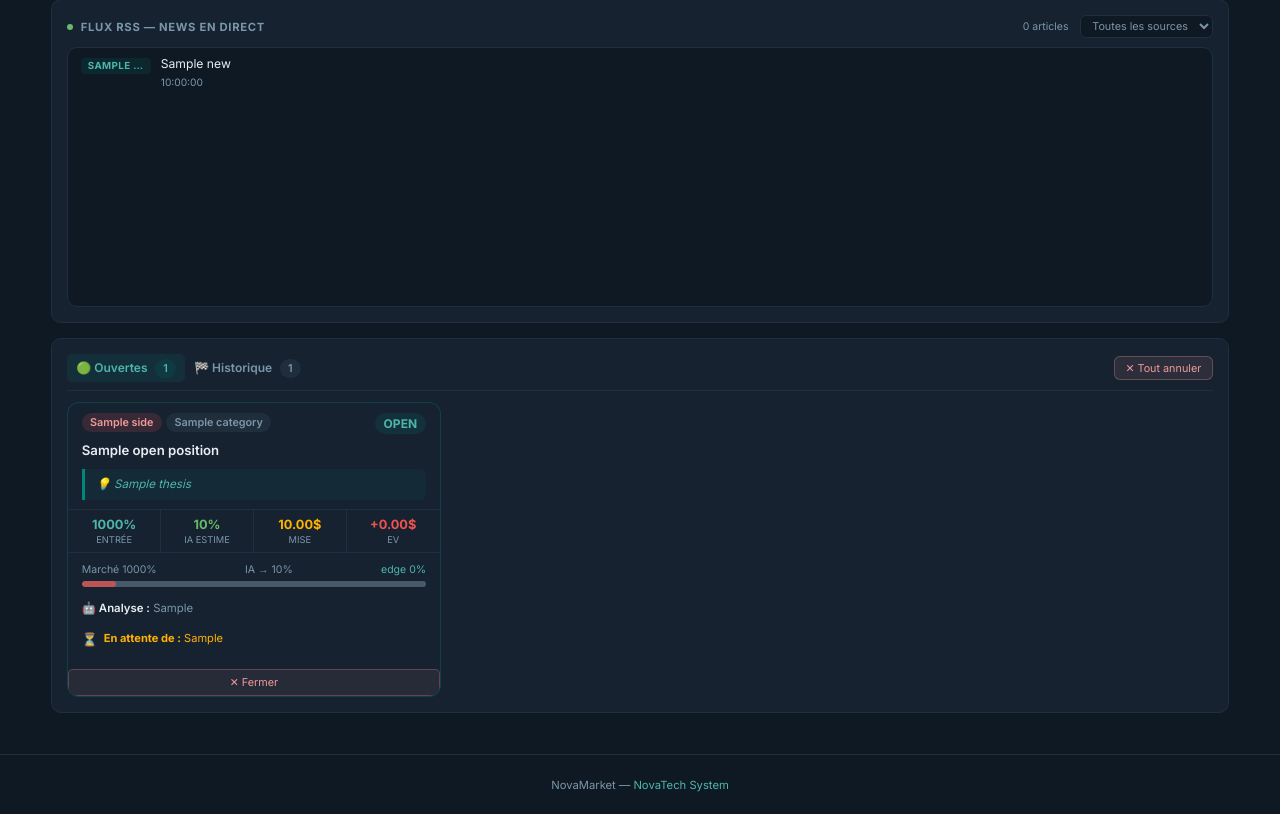
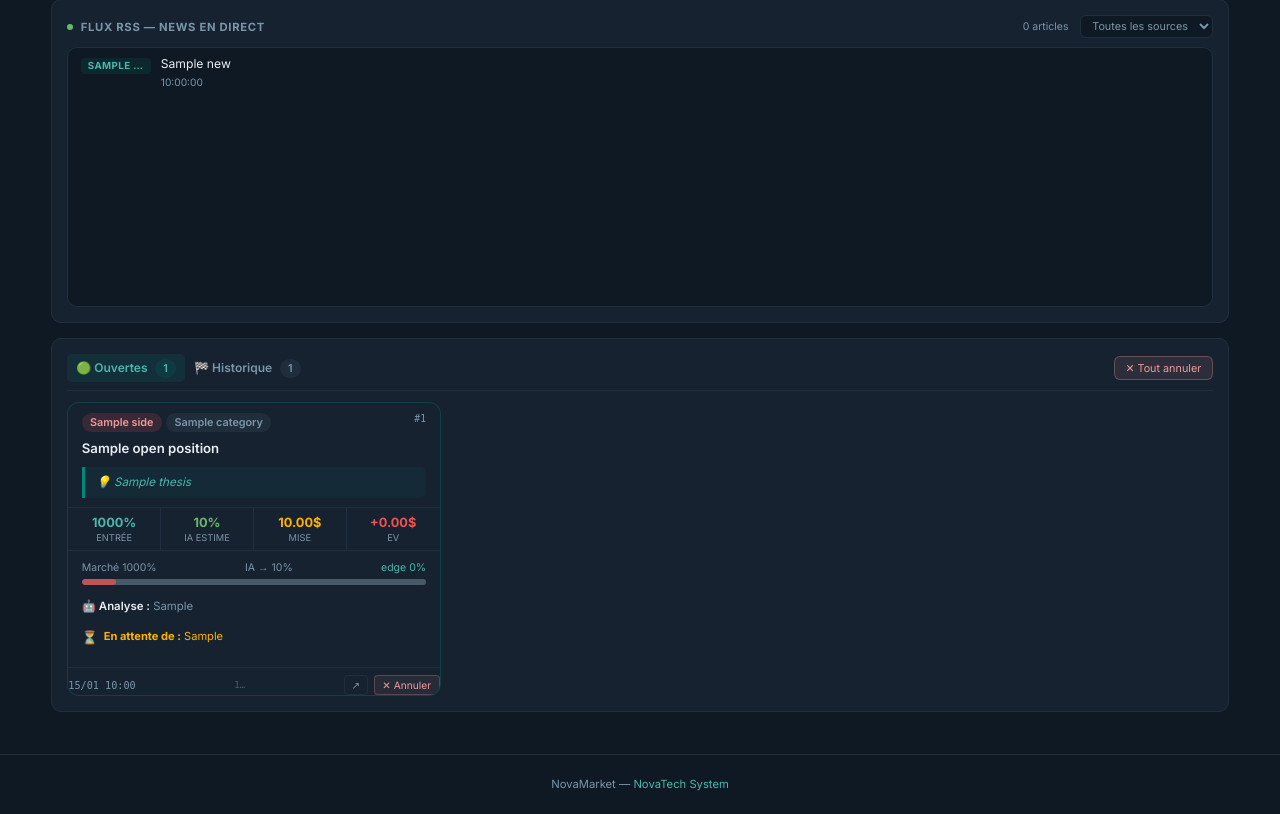
Before and after one commit to qrDOTtech1/NovaMarket, a Flask app: template templates/dashboard.html in a window 1280 px wide. Shown: the part 680-1494 px from the top of the page. Run offline with Flask 3, Linux system fonts and the light colour scheme; tables that the repository leaves empty hold one stand-in row (values such as "Sample post"); the template is opened without the code that fills it: values that come from a table or form of the project are taken from there, most other values are stand-ins (such as "Sample title", 1, 10 or a date in 2020).

Commit message:
Remove position limit + proper action bar on each trade card
Risk Engine:
- MAX_ACTIVE_POSITIONS: 20 → 999 (no artificial limit)
- Bankroll is the only real constraint — if money is available, trade

Trade Cards:
- Each card now has its own action bar at the bottom:
  - Position ID (#xx) in header
  - Timestamp (dd/mm HH:MM)
  - Order ID (truncated, hover for full)
  - "↗" link to Polymarket
  - "✕ Annuler" button per card (red, with confirm dialog)
- "✕ Tout annuler" button stays in tab header for bulk close
- Removed old full-width close button, replaced with sleek action row

Co-Authored-By: Claude Sonnet 4.6 <noreply@anthropic.com>

```diff
--- a/engine/risk.py
+++ b/engine/risk.py
@@ -21,7 +21,7 @@ MAX_BANKROLL_PCT_CATEGORY   = 0.45   # max 45% par catégorie
 DAILY_LOSS_LIMIT_PCT        = 0.40   # stop seulement si -40% sur la journée
 MIN_EDGE_TO_TRADE           = 0.08   # edge minimum 8%
 MIN_CONFIDENCE_TO_TRADE     = 45     # confiance minimum 45%
-MAX_ACTIVE_POSITIONS        = 20     # jusqu'à 20 positions simultanées
+MAX_ACTIVE_POSITIONS        = 999    # pas de limite artificielle — le bankroll est la seule limite
 
 # ── Kelly fractions dynamiques ────────────────────────────────────────────────
 def _kelly_fraction(confidence: int) -> float:
--- a/templates/dashboard.html
+++ b/templates/dashboard.html
@@ -178,15 +178,30 @@
     padding: .05rem .35rem; border-radius: 3px;
   }
 
-  /* ── Close button ── */
-  .tc-close-btn {
-    display:block; width:100%; margin-top:.6rem; padding:.4rem;
+  /* ── Card actions bar ── */
+  .tc-actions {
+    display:flex; align-items:center; justify-content:space-between;
+    margin-top:.6rem; padding-top:.5rem;
+    border-top:1px solid var(--nova-border);
+    font-size:.68rem; color:var(--nova-muted);
+  }
+  .tc-actions-right { display:flex; gap:.4rem; align-items:center; }
+  .tc-action-link {
+    background:none; border:1px solid var(--nova-border); color:var(--nova-muted);
+    border-radius:4px; padding:.2rem .45rem; font-size:.68rem; cursor:pointer;
+    text-decoration:none; font-family:inherit; transition:all .12s;
+  }
+  .tc-action-link:hover { border-color:var(--nova-teal); color:var(--nova-teal-l); }
+  .tc-action-cancel {
     background:rgba(239,154,154,.08); border:1px solid rgba(239,154,154,.25);
-    color:#ef9a9a; border-radius:5px; font-size:.72rem;
-    font-family:inherit; cursor:pointer; transition:all .15s;
+    color:#ef9a9a; border-radius:4px; padding:.2rem .5rem;
+    font-size:.68rem; font-family:inherit; cursor:pointer; transition:all .12s;
   }
-  .tc-close-btn:hover { background:rgba(239,154,154,.18); color:#fff; }
-  .tc-close-btn:disabled { opacity:.4; cursor:default; }
+  .tc-action-cancel:hover { background:rgba(239,154,154,.2); color:#fff; }
+  .tc-action-cancel:disabled { opacity:.35; cursor:default; }
+  .tc-pos-id { font-size:.65rem; color:var(--nova-muted); font-family:monospace; }
+  .tc-order-id { font-family:monospace; font-size:.6rem; opacity:.5; max-width:80px; overflow:hidden; text-overflow:ellipsis; white-space:nowrap; }
+  .tc-time { font-family:monospace; }
 
   /* ── TRADE CARDS ── */
   .trade-cards-grid {
@@ -474,7 +489,7 @@
       {% if open_positions %}
       <div class="trade-cards-grid">
         {% for p in open_positions %}
-        <div class="trade-card result-open">
+        <div class="trade-card result-open" id="pos-{{ p.id }}">
           <div class="tc-header">
             <div class="tc-badges">
               <span class="badge {% if p.side == 'YES' %}badge-green{% else %}badge-red{% endif %}">{{ p.side }}</span>
@@ -483,7 +498,7 @@
               {% elif p.ai_confidence >= 65 %}<span class="badge badge-teal">conf {{ p.ai_confidence }}%</span>
               {% endif %}
             </div>
-            <span class="tc-result open">OPEN</span>
+            <span class="tc-pos-id">#{{ p.id }}</span>
           </div>
           <div class="tc-question">{{ p.market_question[:120] }}{% if p.market_question|length > 120 %}…{% endif %}</div>
           {% if p.thesis %}
@@ -524,10 +539,17 @@
           {% endif %}
           {% if p.exit_trigger %}
           <div class="tc-exit"><span class="tc-exit-icon">⏳</span><span><strong>En attente de :</strong> {{ p.exit_trigger[:150] }}</span></div>
-          {% else %}
+          {% elif p.hours_to_close %}
           <div class="tc-exit"><span class="tc-exit-icon">📅</span><span>{{ "%.0f"|format(p.hours_to_close or 0) }}h avant fermeture</span></div>
           {% endif %}
-          <button onclick="closePosition({{ p.id }}, this)" class="tc-close-btn" title="Annuler cette position">✕ Fermer</button>
+          <div class="tc-actions">
+            <span class="tc-time">{{ p.timestamp.strftime('%d/%m %H:%M') }}</span>
+            {% if p.order_id %}<span class="tc-order-id" title="{{ p.order_id }}">{{ p.order_id[:12] }}…</span>{% endif %}
+            <div class="tc-actions-right">
+              <a href="https://polymarket.com" target="_blank" rel="noopener" class="tc-action-link" title="Voir sur Polymarket">↗</a>
+              <button onclick="closePosition({{ p.id }}, this)" class="tc-action-cancel" title="Annuler cette position">✕ Annuler</button>
+            </div>
+          </div>
         </div>
         {% endfor %}
       </div>
```
